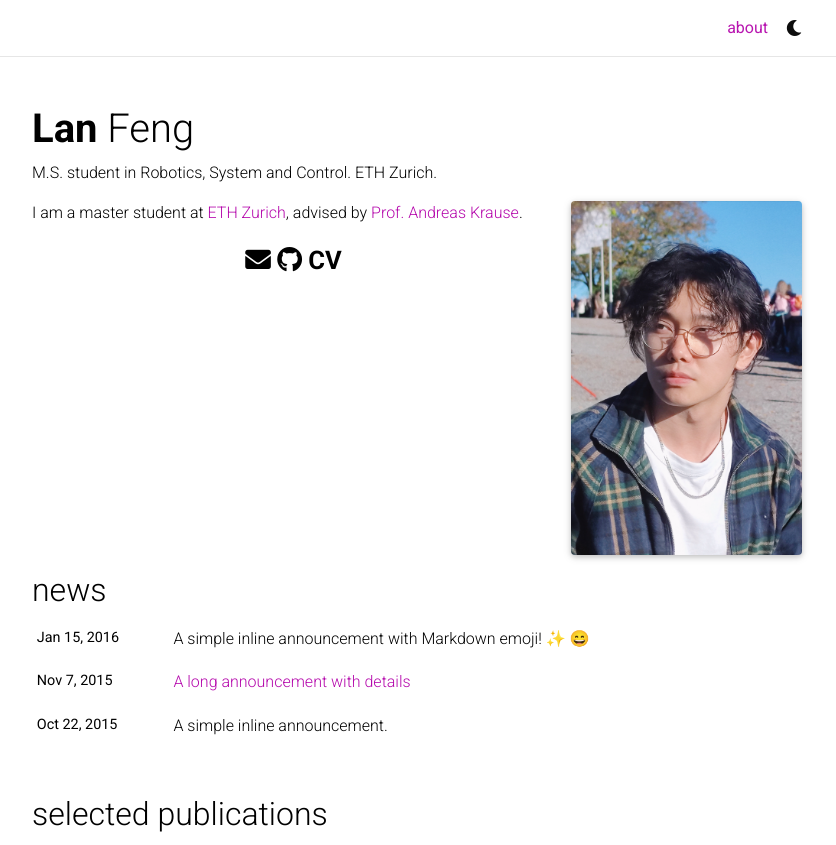
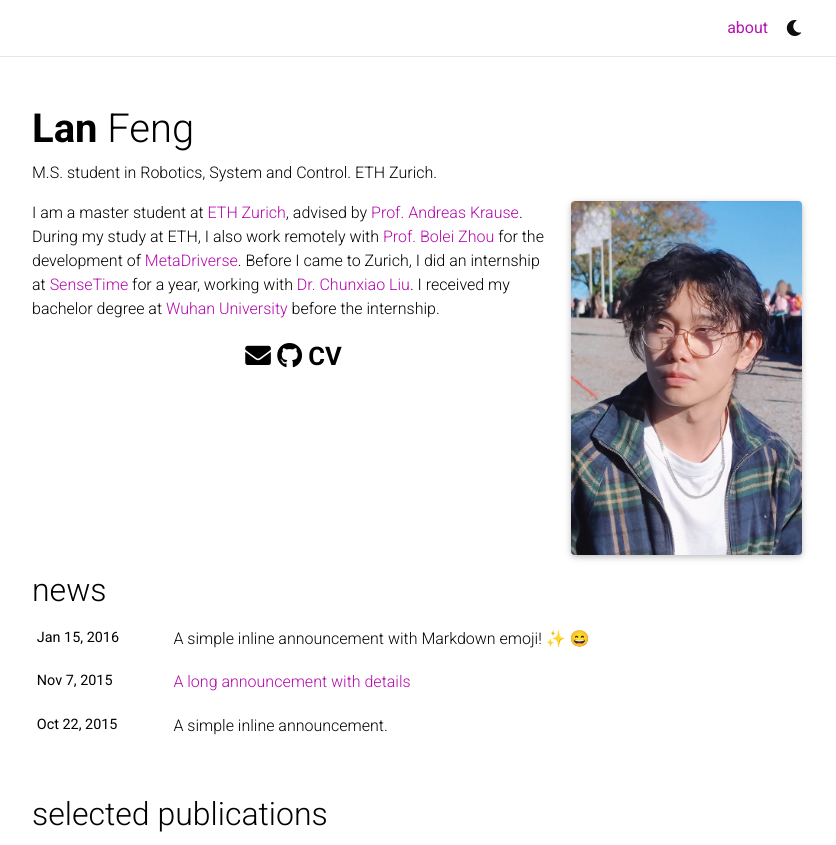
Before and after one commit to Alan-LanFeng/Alan-LanFeng, a Jekyll site: the page built from _pages/about.md, in a window 1280 px wide and 1019 px high, cut to the strip 0-845 px from the top of the window. Shown: the whole strip, without its empty margins (223-1059 px from the left). Built offline with Jekyll 4.4.1, drawn with Linux system fonts in a browser that asks for light colours; full-size pictures stand in for the smaller copies a plugin makes; emoji names are drawn with the system emoji font; comment, search, counter and statistics services are not loaded; a style sheet for code colours, icons or effects is not loaded.

Commit message:
update profolio

```diff
--- a/_pages/about.md
+++ b/_pages/about.md
@@ -21,7 +21,7 @@ news: true  # includes a list of news items
 selected_papers: true # includes a list of papers marked as "selected={true}"
 social: true  # includes social icons at the bottom of the page
 ---
-I am a master student at [ETH Zurich](https://ethz.ch/en.html), advised by [Prof. Andreas Krause](https://las.inf.ethz.ch/krausea).
+I am a master student at [ETH Zurich](https://ethz.ch/en.html), advised by [Prof. Andreas Krause](https://las.inf.ethz.ch/krausea). During my study at ETH, I also work remotely with [Prof. Bolei Zhou](https://boleizhou.github.io/) for the development of [MetaDriverse](https://metadriverse.github.io/). Before I came to Zurich, I did an internship at [SenseTime](https://www.sensetime.com/en) for a year, working with [Dr. Chunxiao Liu](https://scholar.google.com/citations?user=4m061tYAAAAJ). I received my bachelor degree at [Wuhan University](https://en.whu.edu.cn/) before the internship.
 
 [//]: # (Write your biography here. Tell the world about yourself. Link to your favorite [subreddit]&#40;http://reddit.com&#41;. You can put a picture in, too. The code is already in, just name your picture `prof_pic.jpg` and put it in the `img/` folder.)
 
```
